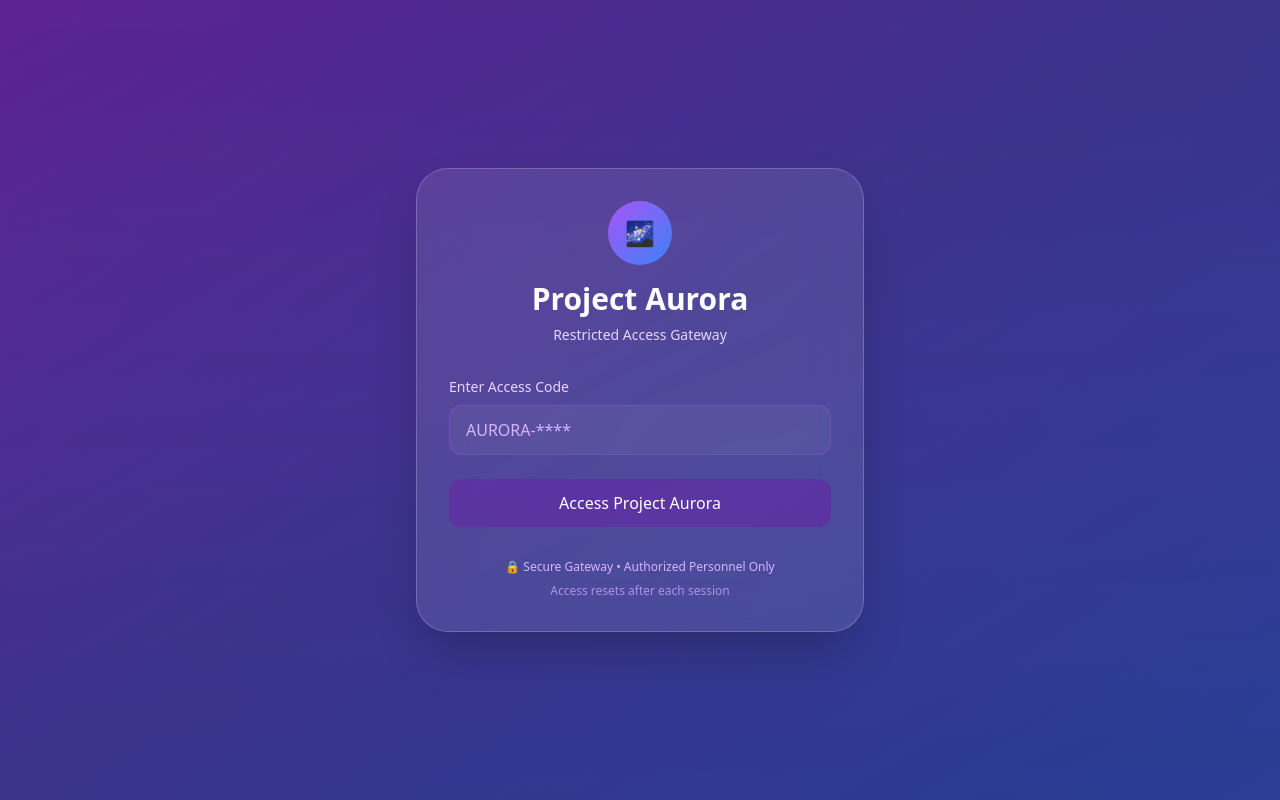
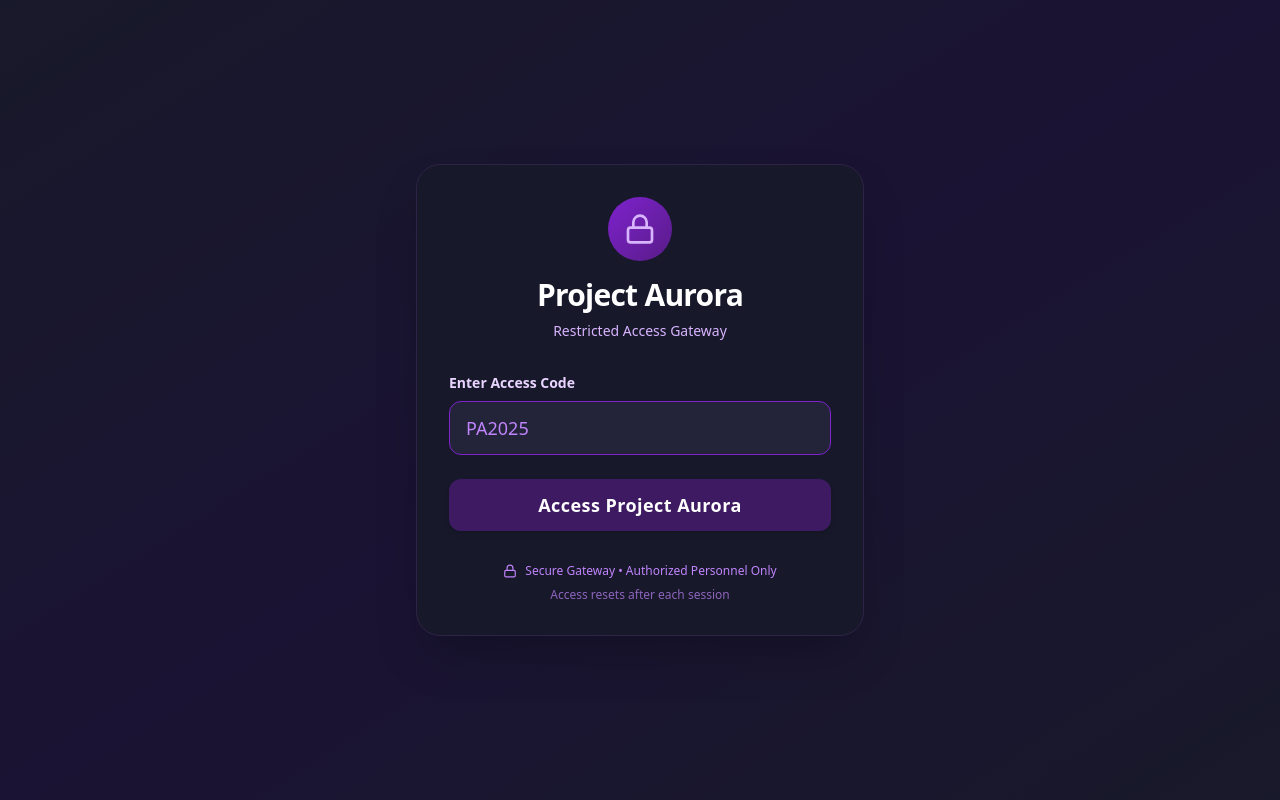
Before and after one commit to BeezyBabyDev/inidegate-v1, a React (Vite) app: page /#/ in a window 1280 px wide. Built offline with nearby package versions, Linux system fonts and the light colour scheme.

Commit message:
style: Update Project Aurora access page to match new dark site aesthetic

```diff
--- a/src/components/ProjectAuroraGate.jsx
+++ b/src/components/ProjectAuroraGate.jsx
@@ -1,4 +1,5 @@
 import { useState } from 'react'
+import { Lock } from 'lucide-react'
 
 const ProjectAuroraGate = ({ onAccessGranted }) => {
   const [accessCode, setAccessCode] = useState('')
@@ -26,31 +27,15 @@ const ProjectAuroraGate = ({ onAccessGranted }) => {
   }
 
   return (
-    <div className="min-h-screen bg-gradient-to-br from-purple-900 via-indigo-900 to-blue-900 flex items-center justify-center p-4">
-      <div className="max-w-md w-full">
-        {/* Aurora Effect */}
-        <div className="absolute inset-0 overflow-hidden pointer-events-none">
-          <div
-            className="absolute inset-0 opacity-30 animate-pulse"
-            style={{
-              background:
-                'linear-gradient(45deg, transparent 0%, rgba(139, 92, 246, 0.3) 50%, transparent 100%)',
-              transform: 'rotate(-45deg) scale(2)',
-            }}
-          />
+    <div className="min-h-screen w-full flex items-center justify-center bg-gradient-to-br from-[#18192a] via-[#1a1333] to-[#18192a]">
+      <div className="w-full max-w-md p-8 rounded-3xl shadow-2xl border border-[#2d2346] bg-[#18192a]/95">
+        {/* Icon and Title */}
+        <div className="flex flex-col items-center mb-8">
+          <div className="flex items-center justify-center w-16 h-16 rounded-full bg-gradient-to-br from-purple-700 to-purple-900 mb-4">
+            <Lock size={32} className="text-purple-300" />
           </div>
-
-        {/* Content Container */}
-        <div className="relative bg-white/10 backdrop-blur-xl rounded-[32px] p-8 border border-white/20 shadow-2xl">
-          {/* Project Aurora Logo/Title */}
-          <div className="text-center mb-8">
-            <div className="inline-block mb-4">
-              <div className="w-16 h-16 bg-gradient-to-br from-purple-500 to-blue-500 rounded-full flex items-center justify-center mx-auto">
-                <span className="text-2xl">🌌</span>
-              </div>
-            </div>
-            <h1 className="text-3xl font-bold text-white mb-2">Project Aurora</h1>
-            <p className="text-purple-200 text-sm">Restricted Access Gateway</p>
+          <h1 className="text-3xl font-extrabold text-white mb-2 tracking-tight">Project Aurora</h1>
+          <p className="text-purple-300 text-sm font-medium">Restricted Access Gateway</p>
         </div>
 
         {/* Access Code Form */}
@@ -58,7 +43,7 @@ const ProjectAuroraGate = ({ onAccessGranted }) => {
           <div>
             <label
               htmlFor="accessCode"
-                className="block text-sm font-medium text-purple-200 mb-2"
+              className="block text-sm font-semibold text-purple-200 mb-2"
             >
               Enter Access Code
             </label>
@@ -67,22 +52,24 @@ const ProjectAuroraGate = ({ onAccessGranted }) => {
               type="text"
               value={accessCode}
               onChange={e => setAccessCode(e.target.value)}
-                className="w-full px-4 py-3 bg-white/5 border border-purple-500/30 rounded-xl text-white placeholder-purple-300 focus:outline-none focus:ring-2 focus:ring-purple-500 focus:border-transparent transition-all"
-                placeholder="AURORA-****"
+              className="w-full px-4 py-3 bg-[#23243a] border border-purple-700 rounded-xl text-white placeholder-purple-400 focus:outline-none focus:ring-2 focus:ring-purple-600 focus:border-transparent transition-all text-lg"
+              placeholder="PA2025"
               autoComplete="off"
               spellCheck="false"
             />
-              {error && <p className="mt-2 text-red-400 text-sm">{error}</p>}
+            {error && <p className="mt-2 text-red-400 text-sm font-medium">{error}</p>}
           </div>
 
           <button
             type="submit"
             disabled={isVerifying || !accessCode.trim()}
-              className={`w-full py-3 px-4 rounded-xl text-white font-medium transition-all duration-200 ${
+            className={`w-full py-3 px-4 rounded-xl text-white font-bold text-lg transition-all duration-200 shadow-md tracking-wide
+              ${
                 isVerifying || !accessCode.trim()
-                  ? 'bg-purple-800/50 cursor-not-allowed'
-                  : 'bg-gradient-to-r from-purple-600 to-blue-600 hover:from-purple-700 hover:to-blue-700 transform hover:scale-[1.02]'
-              }`}
+                  ? 'bg-purple-900/60 cursor-not-allowed'
+                  : 'bg-gradient-to-r from-purple-700 to-purple-900 hover:from-purple-800 hover:to-purple-950'
+              }
+            `}
           >
             {isVerifying ? (
               <span className="flex items-center justify-center">
@@ -116,9 +103,11 @@ const ProjectAuroraGate = ({ onAccessGranted }) => {
 
         {/* Security Notice */}
         <div className="mt-8 text-center">
-            <p className="text-purple-300 text-xs">🔒 Secure Gateway • Authorized Personnel Only</p>
-            <p className="text-purple-300/70 text-xs mt-2">Access resets after each session</p>
-          </div>
+          <p className="text-purple-400 text-xs font-medium flex items-center justify-center gap-1">
+            <Lock size={14} className="inline-block mr-1 text-purple-400" />
+            Secure Gateway &bull; Authorized Personnel Only
+          </p>
+          <p className="text-purple-400/70 text-xs mt-2">Access resets after each session</p>
         </div>
       </div>
     </div>
```
Lines whose indentation alone changed are shown as unchanged.
